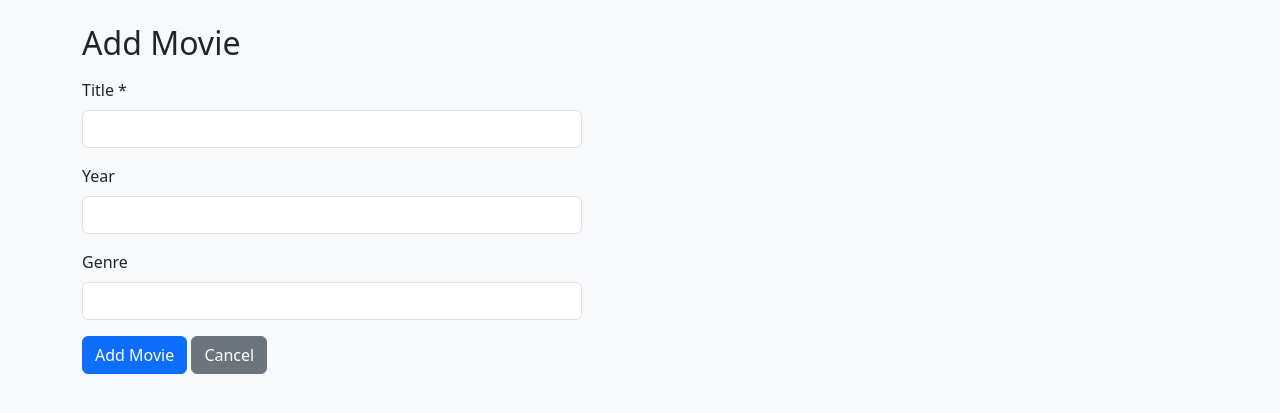
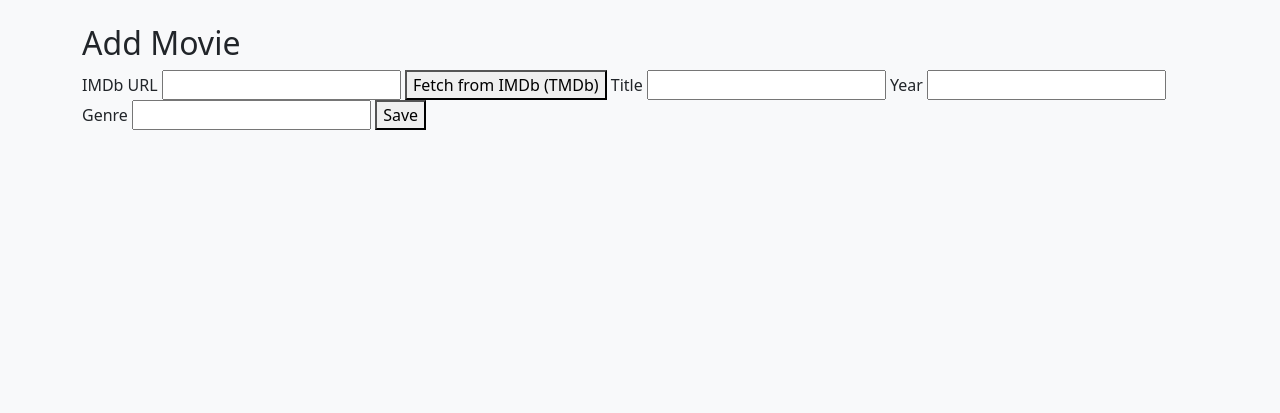
Before and after one commit to brianmspam/movie-night-stats, a Flask app: template app/templates/movies/add.html in a window 1280 px wide. Shown: the part 60-473 px from the top of the page. Run offline with Flask 3, Linux system fonts and the light colour scheme; the template is opened without the code that fills it, so the values that code supplies are empty.

Commit message:
remove MovieForm

```diff
--- a/app/templates/movies/add.html
+++ b/app/templates/movies/add.html
@@ -2,20 +2,20 @@
 {% block title %}Add Movie{% endblock %}
 {% block content %}
 <h2>Add Movie</h2>
-<form method="POST" class="mt-3" style="max-width: 500px;">
-    <div class="mb-3">
-        <label class="form-label">Title *</label>
-        <input type="text" name="title" class="form-control" required>
-    </div>
-    <div class="mb-3">
-        <label class="form-label">Year</label>
-        <input type="number" name="year" class="form-control" min="1900" max="2099">
-    </div>
-    <div class="mb-3">
-        <label class="form-label">Genre</label>
-        <input type="text" name="genre" class="form-control">
-    </div>
-    <button type="submit" class="btn btn-primary">Add Movie</button>
-    <a href="{{ url_for('movies.list_movies') }}" class="btn btn-secondary">Cancel</a>
+<form method="post">
+    <label>IMDb URL</label>
+    <input type="text" name="imdb_url" value="{{ imdb_url or '' }}">
+    <button type="submit" name="fetch_imdb" value="1">Fetch from IMDb (TMDb)</button>
+
+    <label>Title</label>
+    <input type="text" name="title" value="{{ title or '' }}">
+
+    <label>Year</label>
+    <input type="text" name="year" value="{{ year or '' }}">
+
+    <label>Genre</label>
+    <input type="text" name="genre" value="{{ genre or '' }}">
+
+    <button type="submit" name="save" value="1">Save</button>
 </form>
 {% endblock %}
```
Also changed, not shown: app/routes/movies.py (+18 -18 lines).
